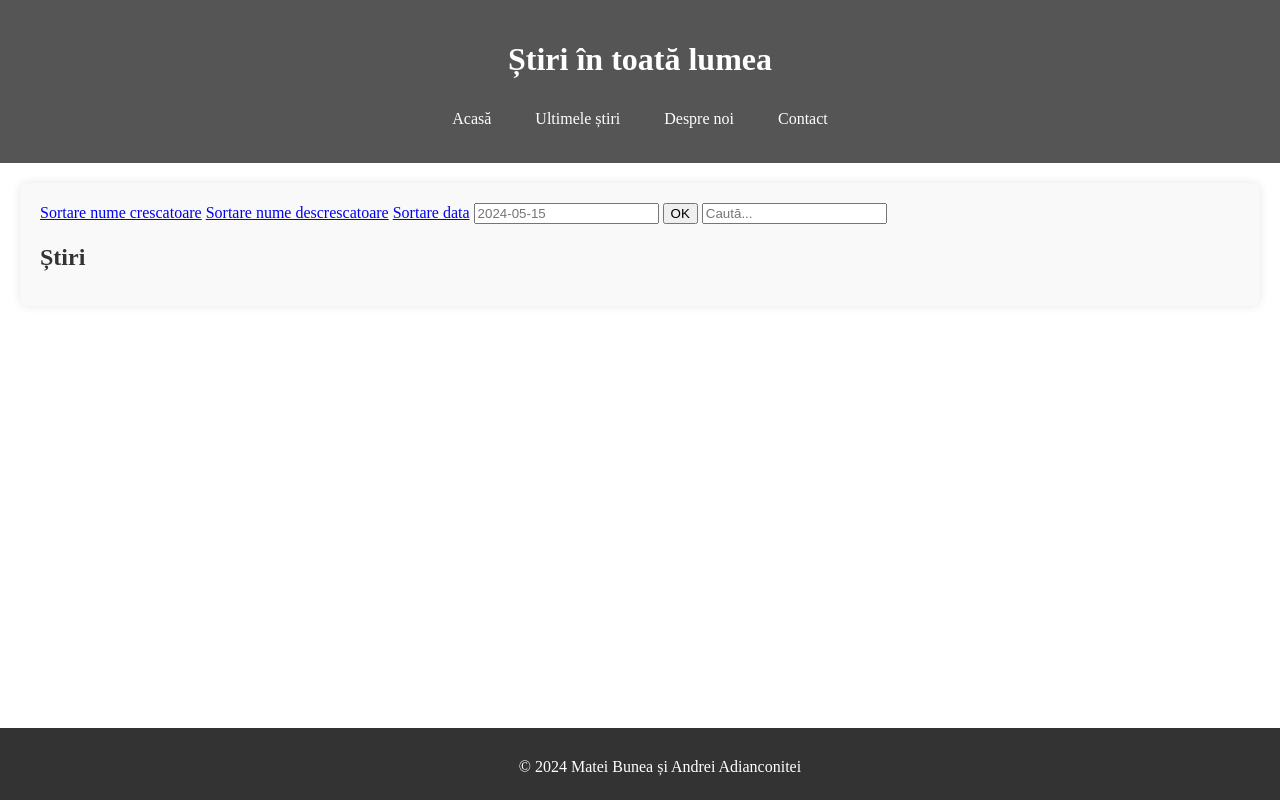
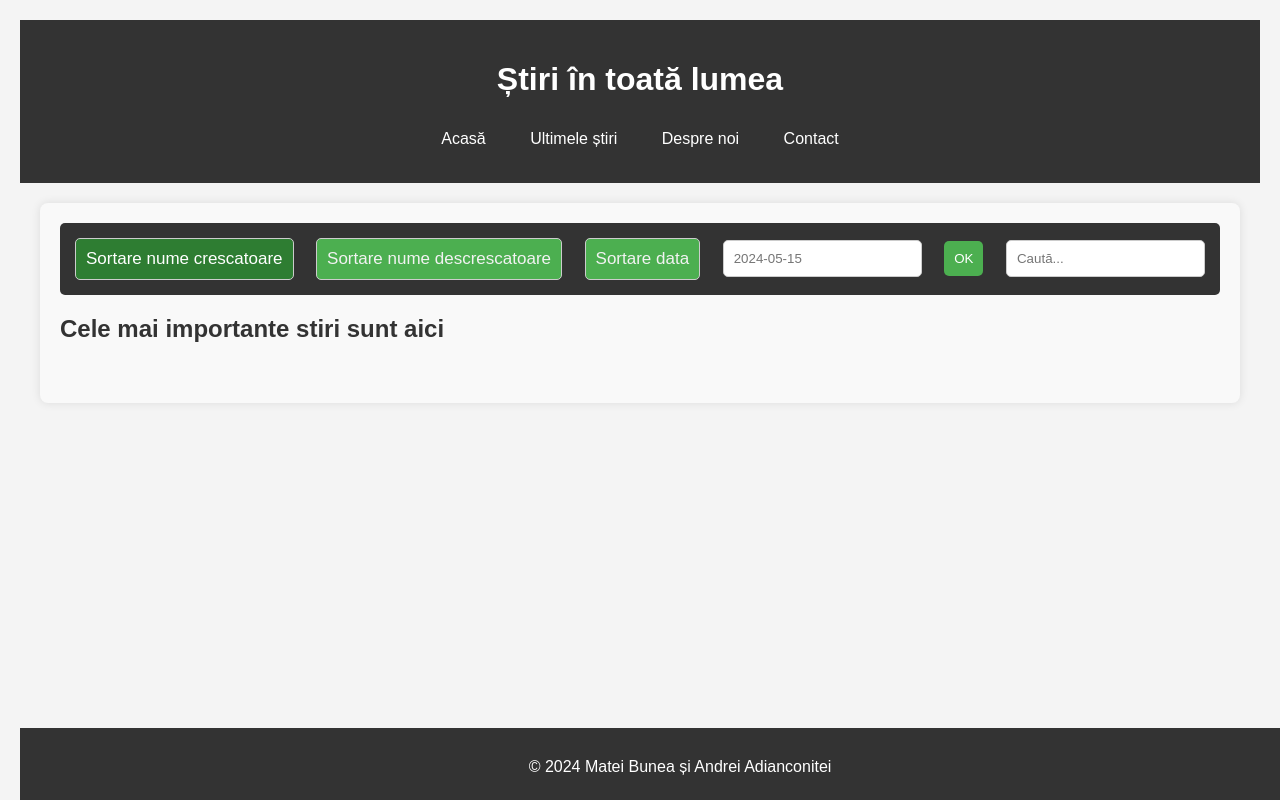
Before and after one commit to MateiBunea2003/Proiect-Zeno, a plain HTML site: page ultimele-stiri.html in a window 1280 px wide. Drawn offline with Linux system fonts and the light colour scheme; no server answers.

Commit message:
Stilizare butoane de pe pagina ultimele stiri

```diff
--- /dev/null
+++ b/CSS/Ultimele stiri.css
@@ -0,0 +1,54 @@
+body {
+    font-family: Arial, sans-serif;
+    background-color: #f4f4f4;
+    margin: 0;
+    padding: 20px;
+}
+.topnav {
+    display: flex;
+    flex-wrap: wrap;
+    align-items: center;
+    justify-content: space-between;
+    background-color: #333;
+    padding: 10px;
+    border-radius: 5px;
+}
+.topnav a, .topnav input[type="text"], .topnav button {
+    display: block;
+    margin: 5px;
+    padding: 10px;
+    border-radius: 5px;
+    border: 1px solid #ccc;
+}
+.topnav a {
+    color: #f2f2f2;
+    background-color: #4CAF50;
+    text-align: center;
+    text-decoration: none;
+    font-size: 17px;
+    transition: background-color 0.3s, color 0.3s;
+}
+.topnav a:hover {
+    background-color: #45a049;
+    color: white;
+}
+.topnav a.active {
+    background-color: #2e7d32;
+    color: white;
+}
+.topnav input[type="text"] {
+    padding: 10px;
+    border: 1px solid #ccc;
+    background-color: #fff;
+    color: #333;
+}
+.topnav button {
+    background-color: #4CAF50;
+    color: white;
+    border: none;
+    cursor: pointer;
+    transition: background-color 0.3s, color 0.3s;
+}
+.topnav button:hover {
+    background-color: #45a049;
+}
--- a/CSS/stil.css
+++ b/CSS/stil.css
@@ -304,3 +304,44 @@ th {
 }
 
 }
+
+/* Stil pentru containerul de știri */
+#news-container {
+    display: flex;
+    flex-wrap: wrap;
+    gap: 20px;
+    margin: 20px;
+}
+
+/* Stil pentru fiecare element de știre */
+.news-item {
+    border: 1px solid #ccc;
+    border-radius: 10px;
+    padding: 20px;
+    margin: 10px;
+    width: calc(33% - 40px); /* Ajustează lățimea pentru a permite trei coloane cu spațiu între ele */
+    box-shadow: 0 2px 5px rgba(0, 0, 0, 0.1);
+    background-color: #f9f9f9; /* Culoare de fundal pentru chenar */
+}
+
+/* Stil pentru imaginea din fiecare element de știre */
+.news-item img {
+    max-width: 100%;
+    height: auto;
+    border-radius: 10px;
+}
+
+/* Stil pentru titlul din fiecare element de știre */
+.news-item h3 {
+    margin-top: 0;
+}
+
+/* Stil pentru link-urile din fiecare element de știre */
+.news-item a {
+    color: #007bff;
+    text-decoration: none;
+}
+
+.news-item a:hover {
+    text-decoration: underline;
+}
--- a/ultimele-stiri.html
+++ b/ultimele-stiri.html
@@ -5,6 +5,7 @@
     <meta name="viewport" content="width=device-width, initial-scale=1.0">
     <title>Știri - Știri în toată lumea</title>
     <link rel="stylesheet" href="CSS/stil.css">
+    <link rel="stylesheet" href="CSS/Ultimele stiri.css">
 </head>
 <body>
     <header>
@@ -18,18 +19,17 @@
             </ul>
         </nav>
     </header>
-
     <main>
         <section id="news">
             <div class="topnav">
                 <a class="active" href="#Sortare nume crescatoare">Sortare nume crescatoare</a>
                 <a href="#Sortare nume descrescatoare">Sortare nume descrescatoare</a>
-                <a href="#Sortare data">Sortare data</a>
+                <a href="#">Sortare data</a>
                 <input type="text" placeholder="2024-05-15">
                 <button id="ok">OK</button>
                 <input type="text" placeholder="Caută...">
             </div>
-            <h2>Știri</h2>
+            <h2>Cele mai importante stiri sunt aici</h2>
             <div id="news-container"></div>
         </section>
     </main>
@@ -37,7 +37,6 @@
     <footer>
         <p>&copy; 2024 Matei Bunea și Andrei Adianconitei</p>
     </footer>
-
     <script src="JavaScript/script.js"></script>
 </body>
 </html>
```
Also changed, not shown: Images/logo.jpg (deleted).
